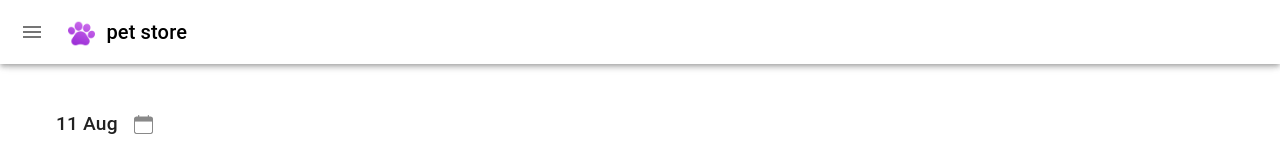
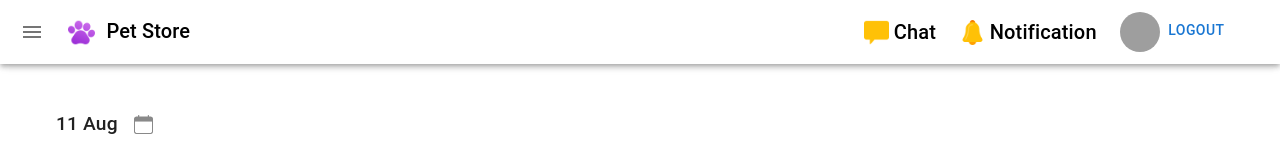
Before and after one commit to Rajpopzein/being, a React (Create React App) app: page /Dashboard in a window 1280 px wide. Shown: the top 160 px of the page. Built offline with nearby package versions, Linux system fonts and the light colour scheme; no server answers; sample sign-in values are in the browser's storage; grey boxes are pictures that could not be loaded.

Commit message:
added logout

```diff
--- /dev/null
+++ b/src/components/navItem.jsx
@@ -0,0 +1,12 @@
+import React from 'react'
+
+function NavItem({img, Title}) {
+  return (
+    <div style={{display:'flex', marginTop:'8px',cursor:'pointer'}}>
+        <img src={img} alt="img icons"  style={{width:'25px',height:'25px', marginRight:'5px'}}/>
+        <h5 style={{color:"#000"}}>{Title}</h5>
+    </div>
+  )
+}
+
+export default NavItem
--- a/src/pages/Dashboard.js
+++ b/src/pages/Dashboard.js
@@ -15,35 +15,35 @@ import ListItem from "@mui/material/ListItem";
 import ListItemButton from "@mui/material/ListItemButton";
 import ListItemIcon from "@mui/material/ListItemIcon";
 import ListItemText from "@mui/material/ListItemText";
-import InboxIcon from "@mui/icons-material/MoveToInbox";
 import { useEffect } from "react";
 import { useNavigate } from "react-router-dom";
 import pawimg from "../resource/Web - Menu/pawprint.png";
 import { useSelector } from "react-redux/es/hooks/useSelector";
-import DashboardItem from "./DashboardItem";
 import { useDispatch } from "react-redux";
 import { selecterchange } from "../redux/slice/pageselectionSlice";
-import OrdersPage from "./OrdersPage";
-import ads from "../resource/Web - Menu/Ads.png";
 import post from "../resource/Web - Menu/posts.png";
-import order from "../resource/Web - Menu/Orders.png"
-import dashboard from "../resource/Web - Menu/Dashboard.png"
-import AdsPage from "./AdsPage";
-import PostPage from "./PostPage";
-import PetFoodAccessories from "./PetFoodAccessories";
-import petFood from '../resource/Web - Menu/Food&accessories.png';
-import users from '../resource/Web - Menu/Users.png';
-import feedback from '../resource/Web - Menu/Feedbacks.png'
-import Users from "./Users";
-import Feedback from "./Feedback";
-import Userdetails from "./UserDetails";
-import jwt_decode from 'jwt-decode'
+import order from "../resource/Web - Menu/Orders.png";
+import dashboard from "../resource/Web - Menu/Dashboard.png";
+import petFood from "../resource/Web - Menu/Food&accessories.png";
+import users from "../resource/Web - Menu/Users.png";
+import feedback from "../resource/Web - Menu/Feedbacks.png";
+import NavItem from "../components/navItem";
+import jwt_decode from "jwt-decode";
+import { Button, Menu } from "@mui/material";
 // import { useNavigate } from "react-router-dom";
+import { Dropdown } from "rsuite";
 
+import chatimg from "../resource/Web - Menu/chat.png";
+import notificationimg from "../resource/Web - Menu/Notification2.png";
+import { Avatar, MenuItem, Select } from "@mui/material";
+import zIndex from "@mui/material/styles/zIndex";
 
 const pageSelectionHandler = (dispatch, value) => {
   dispatch(selecterchange(value));
 };
+
+
+
 
 const drawerWidth = 300;
 
@@ -92,18 +92,18 @@ const DrawerHeader = styled("div")(({ theme }) => ({
   justifyContent: "flex-end",
 }));
 
-export default function PersistentDrawerLeft({children}) {
+export default function PersistentDrawerLeft({ children }) {
+
   const dispatch = useDispatch();
   const pages = useSelector((state) => state.pageSelector.page);
+  const userdata = useSelector((state) => state.userdetails);
+  const profilepic =  userdata?.datas[0]?.profile_pic
+
 
   const refreshAccessToken = () => {
-    // Implement your token refresh logic here, e.g., make an API request
-    // Update the accessToken state with the new token
-    // setAccessToken(newAccessToken);
-    const  refreshToke = localStorage.getItem("refresh_token")
-    localStorage.setItem("token", refreshToke)
+    const refreshToke = localStorage.getItem("refresh_token");
+    localStorage.setItem("token", refreshToke);
   };
-
 
   useEffect(() => {
     if (!localStorage.getItem("token")) {
@@ -124,7 +124,9 @@ export default function PersistentDrawerLeft({children}) {
             const refreshThreshold = 60;
 
             if (remainingTime < refreshThreshold) {
-              console.log("Token is about to expire. Initiating token refresh.");
+              console.log(
+                "Token is about to expire. Initiating token refresh."
+              );
               refreshAccessToken();
             } else {
               console.log("Token is still valid");
@@ -158,7 +160,6 @@ export default function PersistentDrawerLeft({children}) {
       window.removeEventListener("keydown", handleActivity);
       clearInterval(checkInterval);
     };
-
   }, []);
 
   const navigate = useNavigate();
@@ -178,6 +179,18 @@ export default function PersistentDrawerLeft({children}) {
     setOpen(false);
   };
 
+  const [anchorEl, setAnchorEl] = React.useState(true);
+  const opens = Boolean(anchorEl);
+
+  const handleClickmenu = (event) => {
+    setAnchorEl(true);
+    console.log("clicking");
+  };
+
+  const handleClosemenu = () => {
+    setAnchorEl(null);
+  };
+
   return (
     <Box sx={{ display: "flex" }}>
       <CssBaseline />
@@ -192,11 +205,18 @@ export default function PersistentDrawerLeft({children}) {
           >
             <MenuIcon />
           </IconButton>
+          <div
+            style={{
+              display: "flex",
+              justifyContent: "space-between",
+              width: "100%",
+            }}
+          >
             <Typography
               variant="h6"
               noWrap
               component="div"
-            sx={{ color: "#000" }}
+              sx={{ color: "#000", marginTop: "3px" }}
             >
               <img
                 src={pawimg}
@@ -207,8 +227,49 @@ export default function PersistentDrawerLeft({children}) {
                   marginRight: "0.7rem",
                 }}
               />
-            <span style={{ marginTop: "1rem" }}>pet store</span>
+              <span style={{ marginTop: "1rem" }}>Pet Store</span>
             </Typography>
+            <div
+              className="nav-items"
+              style={{
+                width: "35%",
+                display: "flex",
+                justifyContent: "space-evenly",
+              }}
+            >
+              <NavItem img={chatimg} Title="Chat" />
+              <NavItem img={notificationimg} Title="Notification" />
+              <div style={{ display: "flex" }}>
+                <Avatar src={`https://demo.emeetify.com:5016/${profilepic}`} alt="profile" />
+                <div>
+                  <Button
+                    id="basic-button"
+                    aria-controls={opens ? "basic-menu" : undefined}
+                    aria-haspopup="true"
+                    aria-expanded={opens ? "true" : undefined}
+                    // onClick={handleClickmenu}
+                    onClick={()=>{localStorage.clear()}}
+                  >
+                    Logout
+                  </Button>
+                  {/* <Menu
+                    id="basic-menu"
+                    anchorEl={anchorEl}
+                    sx={{position:'absolute'}}
+                    // open={ope}
+                    onClose={handleClosemenu}
+                    MenuListProps={{
+                      "aria-labelledby": "basic-button",
+                    }}
+                  >
+                    <MenuItem  onClick={handleClosemenu}>Profile</MenuItem>
+                    <MenuItem onClick={handleClosemenu}>My account</MenuItem>
+                    <MenuItem onClick={handleClosemenu}>Logout</MenuItem>
+                  </Menu> */}
+                </div>
+              </div>
+            </div>
+          </div>
         </Toolbar>
       </AppBar>
       <Drawer
@@ -248,10 +309,18 @@ export default function PersistentDrawerLeft({children}) {
                     }
                   : {}
               }
-              onClick={() => {navigate("/Dashboard");pageSelectionHandler(dispatch, 0)}}
+              onClick={() => {
+                navigate("/Dashboard");
+                pageSelectionHandler(dispatch, 0);
+              }}
             >
               <ListItemIcon>
-              <img src={dashboard}  style={{height:"20px",width:"20px"}} className="sideImage" alt="DashboardImg" />
+                <img
+                  src={dashboard}
+                  style={{ height: "20px", width: "20px" }}
+                  className="sideImage"
+                  alt="DashboardImg"
+                />
               </ListItemIcon>
               <ListItemText primary={"Dashboard"} sx={{ marginLeft: "-10%" }} />
             </ListItemButton>
@@ -270,10 +339,18 @@ export default function PersistentDrawerLeft({children}) {
                     }
                   : {}
               }
-              onClick={() => {navigate('/orders');pageSelectionHandler(dispatch, 1)}}
+              onClick={() => {
+                navigate("/orders");
+                pageSelectionHandler(dispatch, 1);
+              }}
             >
               <ListItemIcon>
-              <img src={order}  style={{height:"20px",width:"20px"}} className="sideImage" alt="OrderImg" />
+                <img
+                  src={order}
+                  style={{ height: "20px", width: "20px" }}
+                  className="sideImage"
+                  alt="OrderImg"
+                />
               </ListItemIcon>
               <ListItemText primary={"Orders"} sx={{ marginLeft: "-10%" }} />
             </ListItemButton>
@@ -292,12 +369,15 @@ export default function PersistentDrawerLeft({children}) {
                     }
                   : {}
               }
-              onClick={() => {navigate("/post");pageSelectionHandler(dispatch, 2)}}
+              onClick={() => {
+                navigate("/post");
+                pageSelectionHandler(dispatch, 2);
+              }}
             >
               <ListItemIcon>
                 <img
                   src={post}
-                  style={{ height: "20px", width: "20px"}}
+                  style={{ height: "20px", width: "20px" }}
                   className="sideImage"
                   alt="PostImg"
                 />
@@ -346,7 +426,10 @@ export default function PersistentDrawerLeft({children}) {
                     }
                   : {}
               }
-              onClick={() => {navigate("/foodandaccessories");pageSelectionHandler(dispatch, 4)}}
+              onClick={() => {
+                navigate("/foodandaccessories");
+                pageSelectionHandler(dispatch, 4);
+              }}
             >
               <ListItemIcon>
                 <img
@@ -356,7 +439,10 @@ export default function PersistentDrawerLeft({children}) {
                   alt="petFoodImg"
                 />
               </ListItemIcon>
-              <ListItemText primary={"Pet Food & Accessories"} sx={{ marginLeft: "-10%" }} />
+              <ListItemText
+                primary={"Pet Food & Accessories"}
+                sx={{ marginLeft: "-10%" }}
+              />
             </ListItemButton>
           </ListItem>
           <ListItem disablePadding sx={{ margin: "25px 0px" }}>
@@ -373,7 +459,10 @@ export default function PersistentDrawerLeft({children}) {
                     }
                   : {}
               }
-              onClick={() => {navigate("/users"); pageSelectionHandler(dispatch, 5)}}
+              onClick={() => {
+                navigate("/users");
+                pageSelectionHandler(dispatch, 5);
+              }}
             >
               <ListItemIcon>
                 <img
@@ -400,7 +489,10 @@ export default function PersistentDrawerLeft({children}) {
                     }
                   : {}
               }
-              onClick={() => {navigate('/feedback');pageSelectionHandler(dispatch, 6)}}
+              onClick={() => {
+                navigate("/feedback");
+                pageSelectionHandler(dispatch, 6);
+              }}
             >
               <ListItemIcon>
                 <img
--- a/src/pages/DashboardItem.js
+++ b/src/pages/DashboardItem.js
@@ -178,7 +178,7 @@ const Returnfunction = ({ userdata, fullname, dashboardData, userdatass }) => {
                     <Avatars avadata={userdatass?.userdata?.orderAddedBy} />
                   </div>
                   <div className="collection-button" style={{marginLeft:'-33px'}}>
-                    <button><h5>View All</h5></button>
+                    <button onClick={()=>{navigate("/orders")}}><h5>View All</h5></button>
                   </div>
                 </div>
               </Card>
```
Lines whose indentation alone changed are shown as unchanged.
